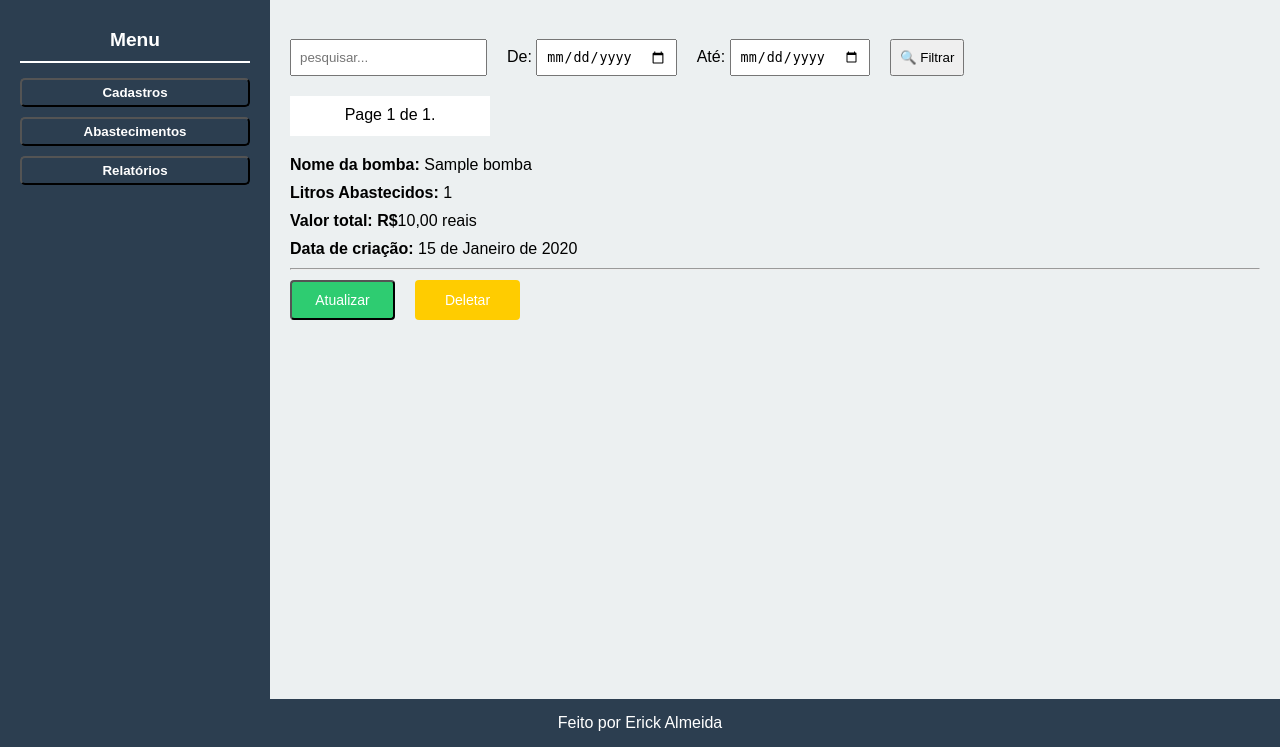
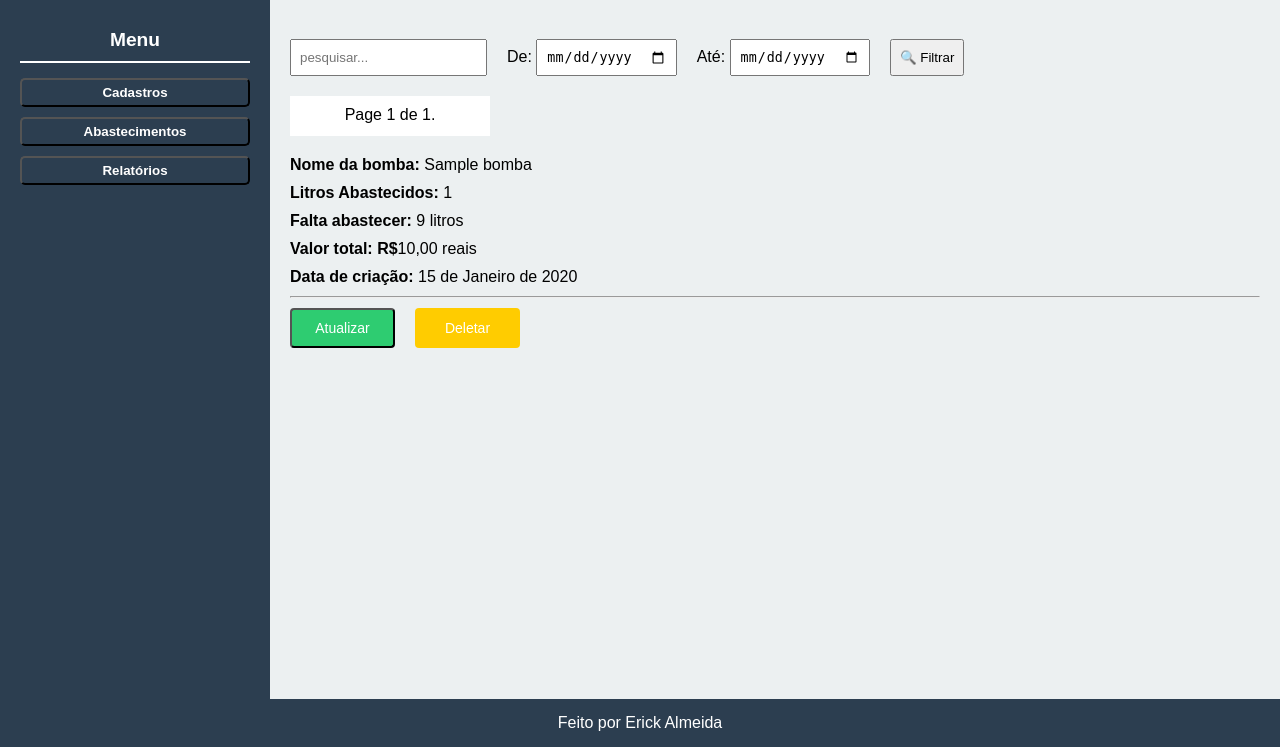
Before and after one commit to ErickIgles/teste-junior-gerenciamento-abastecimento, a Django app: page /listagem/abastecimento/ in a window 1280 px wide. Shown: the part 57-804 px from the top of the page. Run offline with Django 4.2, Linux system fonts and the light colour scheme; tables that the repository leaves empty hold one stand-in row (values such as "Sample post").

Commit message:
feat: incluir no template da listagem de abastecimentos a informação de litros faltantes para completar o tanque

```diff
--- a/abastecimento/templates/abastecimento/abastecimento_lista.html
+++ b/abastecimento/templates/abastecimento/abastecimento_lista.html
@@ -1,6 +1,4 @@
 {% extends 'abastecimento/base.html' %}
-
-
 
 {% block main %}
     <nav>
@@ -17,7 +15,6 @@
             <button style="padding: 8px;" type="submit">🔍 Filtrar</button>
         </form>
 
-
         <div style="margin: 20px 0; background-color: #ffffff; width: 200px; height: 40px; padding: 10px 0; text-align: center;">
             <span>
                 {% if page_obj.has_previous %}
@@ -26,7 +23,6 @@
                     padding: 3px;
                     border-radius: 4px;
                     cursor: pointer;
-
                     " href="?page=1">&laquo; voltar</a>
                 {% endif %}
 
@@ -48,12 +44,16 @@
             </span>
         </div>
     </nav>
+
     {% if abastecimentos %}
         {% for abastecimento in page_obj %}
             <div style="display: flex; flex-direction: column; gap: 10px; margin-bottom: 40px;">
                 <p><strong>Nome da bomba: </strong> {{ abastecimento.bomba.nome_bomba }}</p>
                 <p><strong>Litros Abastecidos: </strong> {{ abastecimento.litros_abastecidos }}</p>
-                <p><strong>Valor total: R$</strong>{{ abastecimento.valor}} reais</p>
+
+                <p><strong>Falta abastecer: </strong> {{ abastecimento.falta_abastecer }} litros</p>
+
+                <p><strong>Valor total: R$</strong>{{ abastecimento.valor }} reais</p>
                 <p><strong>Data de criação: </strong>{{ abastecimento.criado }}</p>
                 <hr>
                 <div class="form__actions">
@@ -65,4 +65,4 @@
     {% else %}
         <h2>Ainda não há registros no sistema</h2>
     {% endif %}
-{% endblock %}j
+{% endblock %}
```
